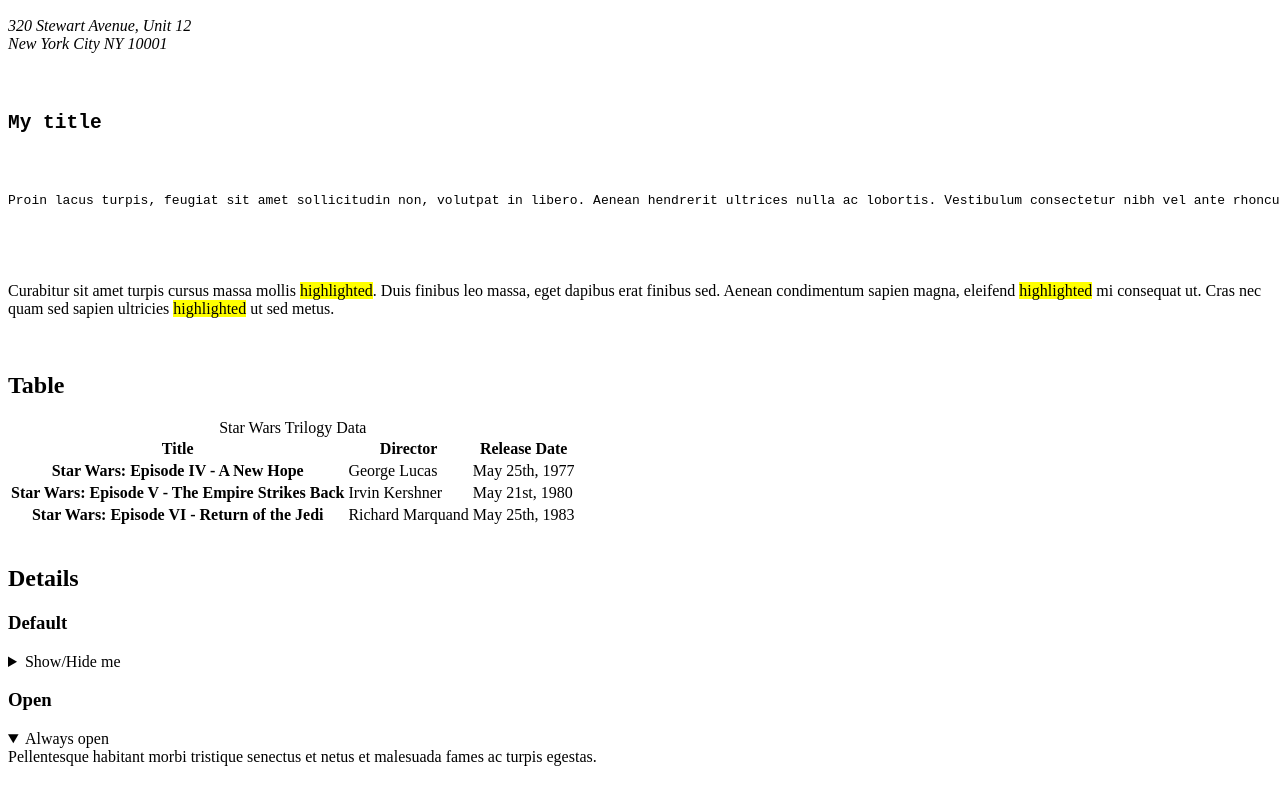
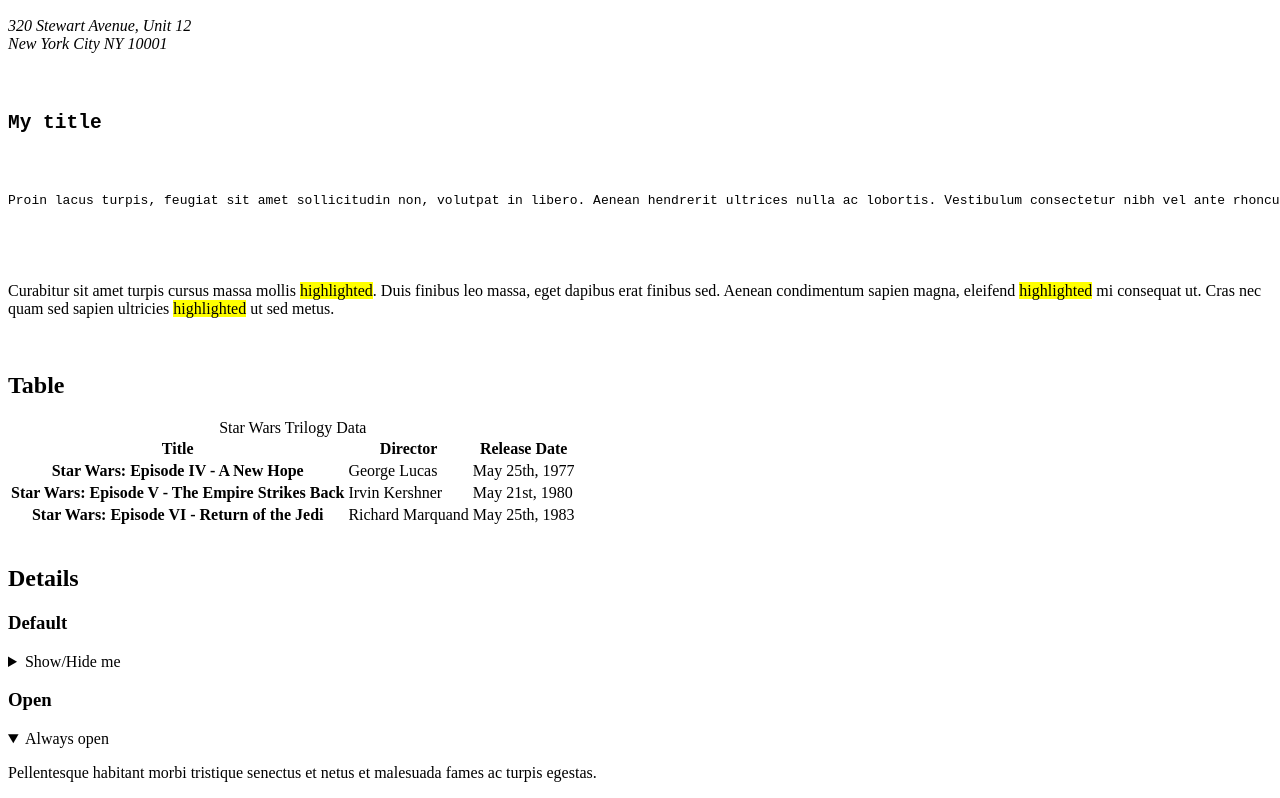
Before and after one commit to maxine-janka/holbertonschool-web_front_end, a plain HTML site: page html_advanced/34-styleguide.html in a window 1280 px wide. Shown: the part 1430-2228 px from the top of the page. Before the commit the page ends 2204 px from the top, so only its background shows below. Drawn offline with Linux system fonts and the light colour scheme.

Commit message:
Add p tags

```diff
--- a/html_advanced/34-styleguide.html
+++ b/html_advanced/34-styleguide.html
@@ -156,14 +156,14 @@
                     <h3>Default</h3>
                     <details>
                         <summary>Show/Hide me</summary>
-                        Pellentesque habitant morbi tristique senectus et netus et malesuada fames ac turpis egestas.
+                        <p>Pellentesque habitant morbi tristique senectus et netus et malesuada fames ac turpis egestas.</p>
                     </details>
                 </div>
                 <div>
                     <h3>Open</h3>
                     <details open>
                         <summary>Always open</summary>
-                        Pellentesque habitant morbi tristique senectus et netus et malesuada fames ac turpis egestas.
+                        <p>Pellentesque habitant morbi tristique senectus et netus et malesuada fames ac turpis egestas.</p>
                     </details>
                 </div>
             </header>
```
